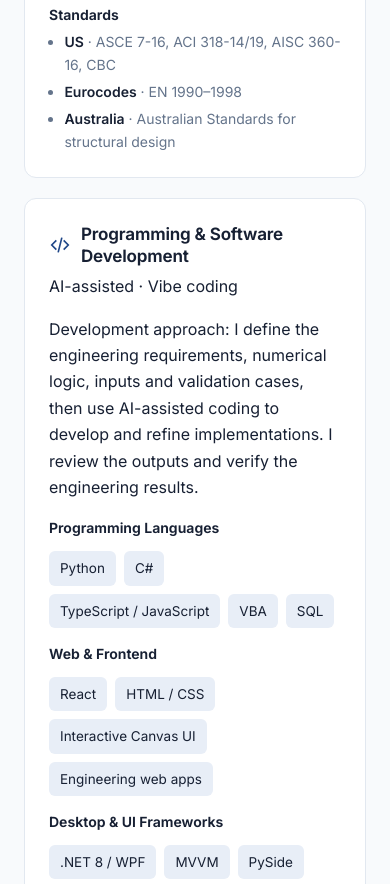
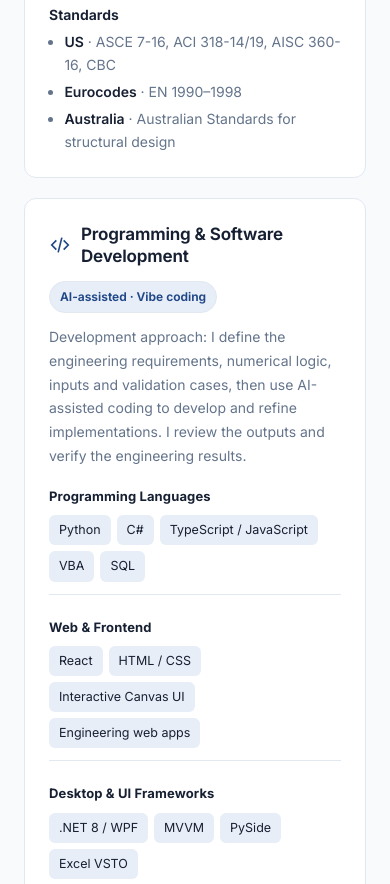
Before and after one commit to Anhbq1298/porfolio, a plain HTML site: page index.html in a window 390 px wide. Shown: the part 5730-6614 px from the top of the page. Drawn offline with Linux system fonts and the light colour scheme.

Commit message:
Style detailed programming skill categories across desktop and mobile

```diff
--- a/assets/site.css
+++ b/assets/site.css
@@ -389,3 +389,18 @@ button.oc-link{cursor:zoom-in}
 .cs-body article #how-it-works h2{color:var(--blue)}
 .cs-body article #how-it-works .flow{margin-top:18px}
 @media(max-width:600px){.cs-body article #problem,.cs-body article #how-it-works{padding:18px}}
+
+/* IT-CV-style programming skills with transparent AI-assisted development */
+.skills{grid-template-columns:repeat(2,minmax(0,1fr))}
+.skills .programming-card{grid-column:1 / -1}
+.programming-head{display:flex;gap:14px;align-items:center;justify-content:space-between;flex-wrap:wrap}
+.programming-head h3{margin:0}
+.dev-badge{display:inline-flex;align-items:center;white-space:nowrap;padding:5px 10px;border:1px solid var(--line);border-radius:999px;background:var(--blue-soft);font-size:12px;font-weight:650;color:var(--blue)}
+.dev-intro{font-size:14px;line-height:1.7;max-width:90ch;color:var(--text-2);margin:12px 0 20px}
+.dev-grid{display:grid;grid-template-columns:repeat(3,minmax(0,1fr));column-gap:26px;row-gap:22px}
+.dev-group{min-width:0}
+.skills .dev-group h4{margin:0 0 8px;font-size:13px;color:var(--text);font-weight:700;letter-spacing:.01em}
+.dev-group .chips{margin-top:0;gap:6px}
+.dev-group .chip{font-size:12.5px;line-height:1.45;padding:5px 9px}
+@media(max-width:900px){.skills{grid-template-columns:1fr}.dev-grid{grid-template-columns:repeat(2,minmax(0,1fr))}}
+@media(max-width:580px){.dev-grid{grid-template-columns:1fr}.dev-intro{margin-bottom:18px}.dev-group{padding-bottom:12px;border-bottom:1px solid var(--line)}.dev-group:last-child{border-bottom:0}}
```
